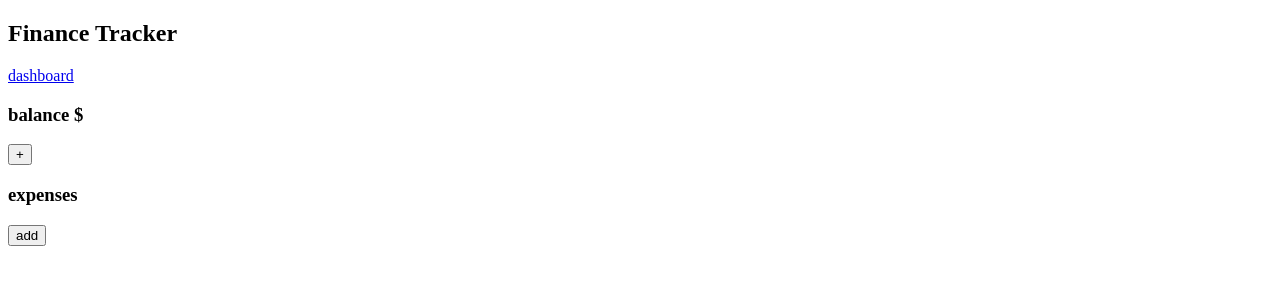
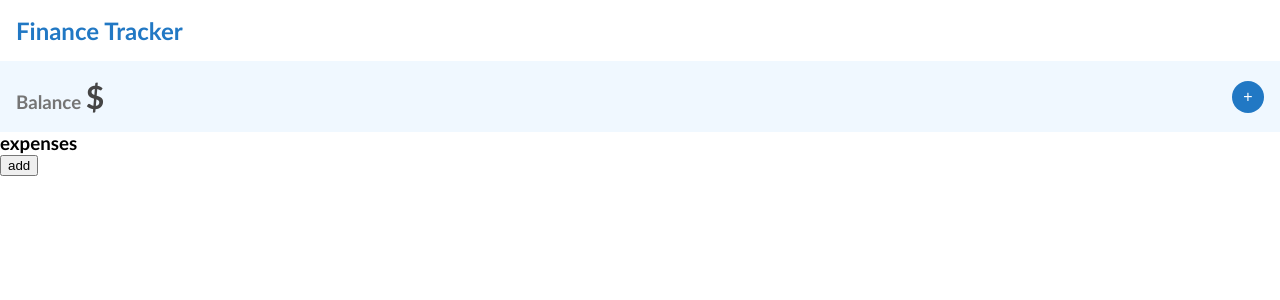
Before and after one commit to Amir-username/finance-tracker-vue, a Vue app: page / in a window 1280 px wide. Shown: the top 300 px of the page. Built offline with nearby package versions, Linux system fonts and the light colour scheme.

Commit message:
add header styles

```diff
--- a/src/components/Header.vue
+++ b/src/components/Header.vue
@@ -17,20 +17,27 @@ function handleAddBalanceSubmit() {
   <header>
     <nav>
       <div class="nav-group">
-        <h1>Finance Tracker</h1>
-        <a href="#">dashboard</a>
+        <h1 class="brand">Finance Tracker</h1>
       </div>
       <div class="balance-group">
-        <h3>
-          balance <span> {{ balanceStore.balance }}$ </span>
+        <h3 class="balance">
+          balance
+          <span class="balance-amount"> {{ balanceStore.balance }}$ </span>
         </h3>
         <button
+          class="btn-add-balance"
           v-if="isAddBalanceFormOpen === false"
           @click="isAddBalanceFormOpen = true"
         >
           +
         </button>
-        <button v-else @click="isAddBalanceFormOpen = false">-</button>
+        <button
+          class="btn-remove-balance"
+          v-else
+          @click="isAddBalanceFormOpen = false"
+        >
+          -
+        </button>
 
         <form
           v-show="isAddBalanceFormOpen"
@@ -48,5 +55,42 @@ function handleAddBalanceSubmit() {
 </template>
 
 <style scoped>
+.brand {
+  color: var(--primary);
+  padding: 1rem;
+}
 
+.balance-group {
+  display: flex;
+  align-items: center;
+  justify-content: space-between;
+  background-color: aliceblue;
+  padding: 1rem;
+}
+
+.btn-add-balance,
+.btn-remove-balance {
+  border: none;
+  background-color: var(--primary);
+  color: white;
+  border-radius: 100%;
+  width: 32px;
+  height: 32px;
+  font-size: 1rem;
+}
+
+.balance {
+  color: hsl(0, 0%, 46%);
+  text-transform: capitalize;
+}
+
+.balance-amount {
+  font-size: 2rem;
+  color: hsl(0, 0%, 27%);
+}
+
+input {
+  padding: 0.5rem;
+  border: none;
+}
 </style>
--- a/src/style.css
+++ b/src/style.css
@@ -0,0 +1,25 @@
+:root {
+  box-sizing: border-box;
+
+  --primary: hsl(208, 71%, 45%);
+}
+
+*,
+::before,
+::after {
+  box-sizing: inherit;
+}
+
+body {
+  margin: 0;
+  font-family: "Gill Sans", "Gill Sans MT", Calibri, "Trebuchet MS", sans-serif;
+}
+
+h1,
+h2,
+h3,
+h4,
+h5,
+h6 {
+  margin: 0;
+}
```
